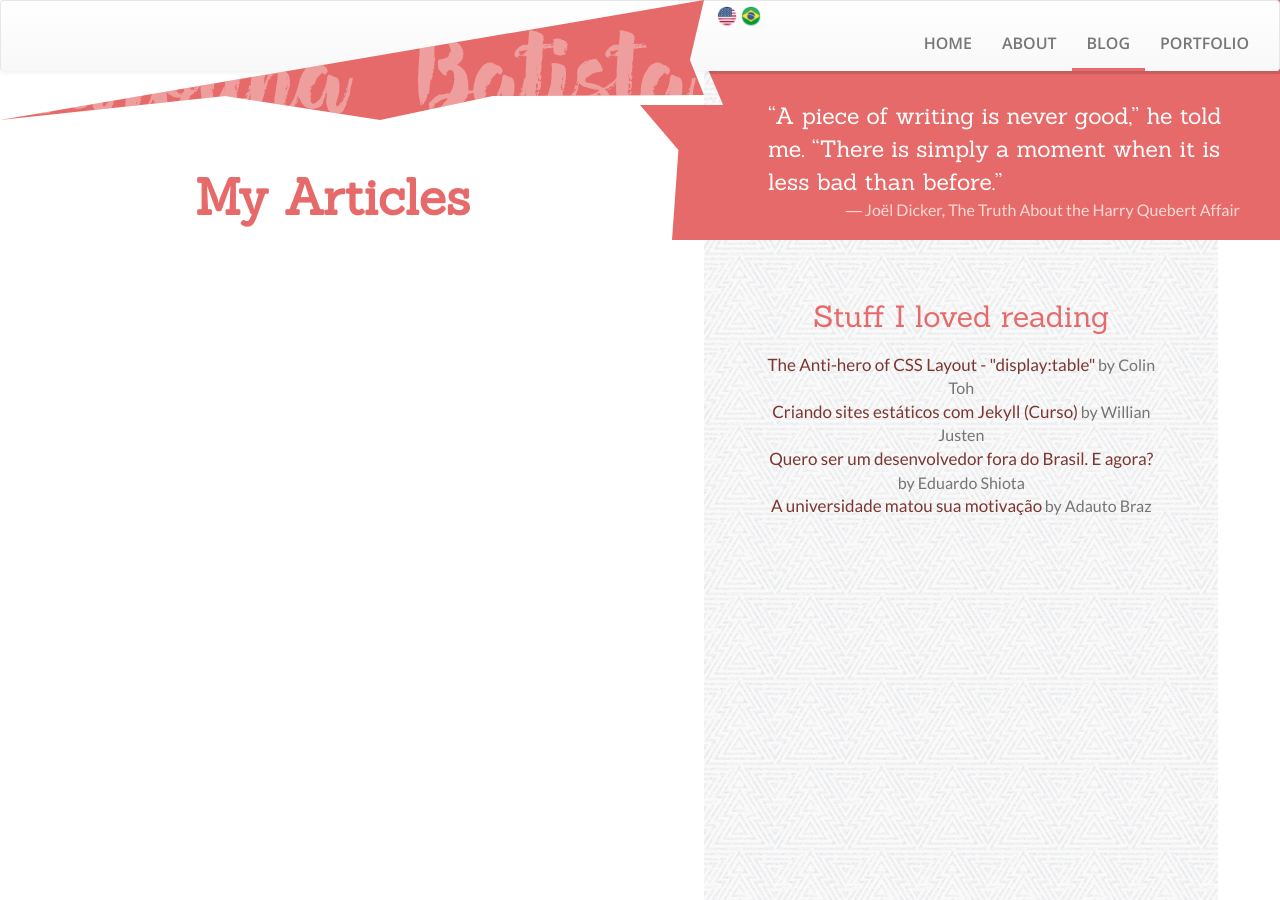
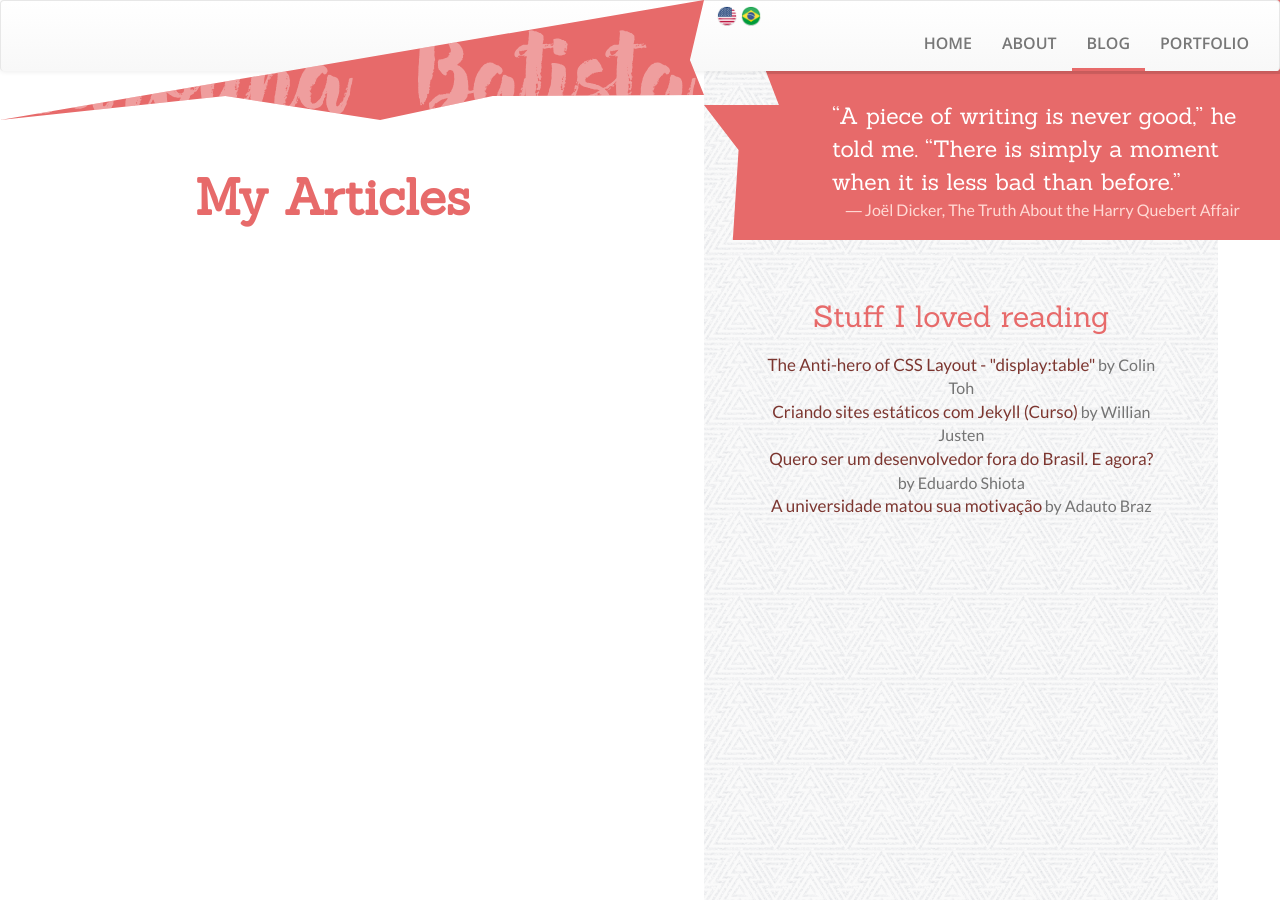
Before and after one commit to csbatista/csbatista.github.io, a Jekyll site: the page built from blog.md, in a window 1280 px wide. Built offline with Jekyll 4.4.1, drawn with Linux system fonts in a browser that asks for light colours; nearby versions of some CDN libraries; some web fonts are replaced.

Commit message:
ajustes blog

```diff
--- a/_sass/_layout.scss
+++ b/_sass/_layout.scss
@@ -696,10 +696,10 @@ ul.nav li a{
         right: 0;
         position:absolute;
         height: 240px;
-        width: 50%;
+        width: 45%;
 
-        -webkit-clip-path: polygon(12% 0px, 100% 0px, 100% 240px, 5% 240px, 6% 150px, 0 105px, 13% 105px, 10% 60px);
-        clip-path: polygon(12% 0px, 100% 0px, 100% 240px, 5% 240px, 6% 150px, 0 105px, 13% 105px, 10% 60px);
+        -webkit-clip-path: polygon(12% 0px, 100% 0px, 100% 240px, 5% 240px, 6% 150px, 0% 105px, 13% 105px, 10% 60px);
+        clip-path: polygon(12% 0px, 100% 0px, 100% 240px, 5% 240px, 6% 150px, 0% 105px, 13% 105px, 10% 60px);
 
 
         padding-right: 20px;
```
